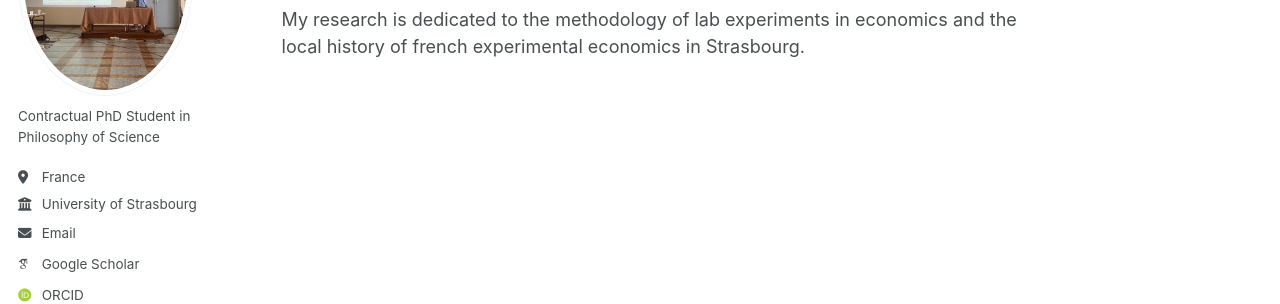
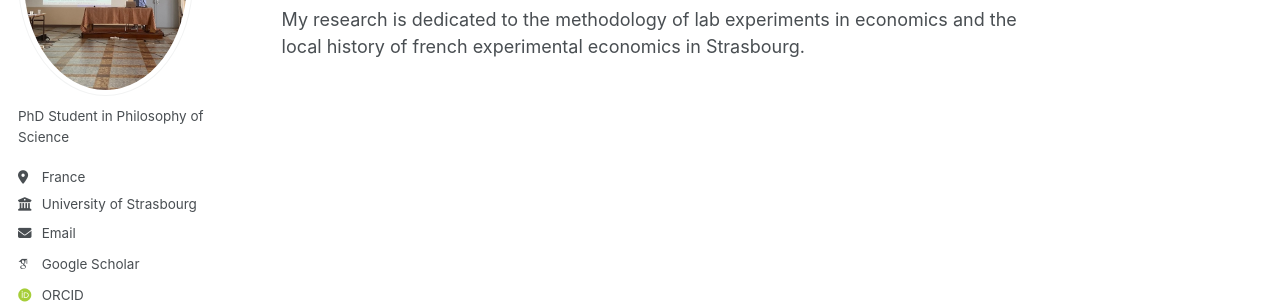
Before and after one commit to solal-azoulay/solal-azoulay.github.io, a Jekyll site: the page built from _pages/about.md, in a window 1280 px wide. Shown: the part 239-543 px from the top of the page. Built offline with Jekyll 4.4.1, drawn with Linux system fonts in a browser that asks for light colours; some web fonts are replaced.

Commit message:
Update _config.yml

```diff
--- a/_config.yml
+++ b/_config.yml
@@ -25,7 +25,7 @@ author:
   avatar           : "AHP-2024.jpg"
   name             :
   pronouns         : # example: "she/her"
-  bio              : "Contractual PhD Student in Philosophy of Science"
+  bio              : "PhD Student in Philosophy of Science"
   location         : "France"
   employer         : "University of Strasbourg"
   uri              : # URL
```
